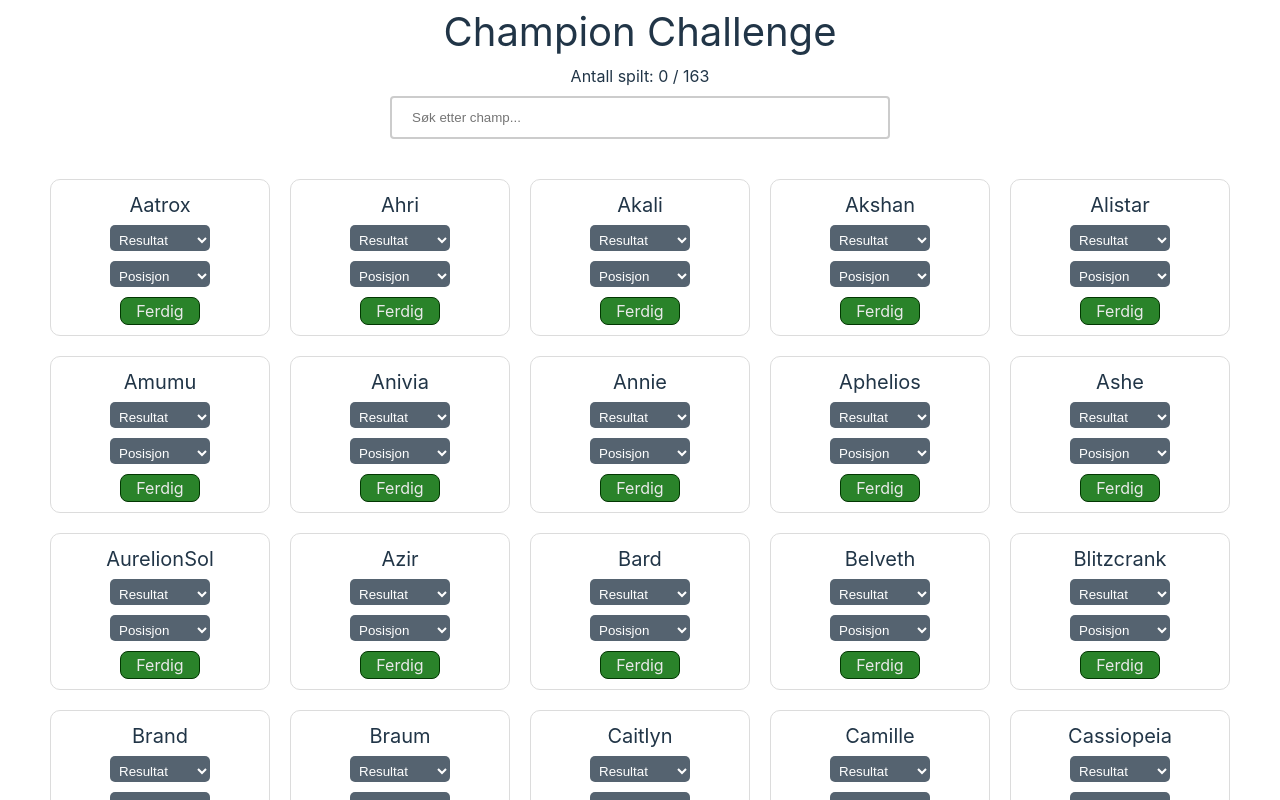
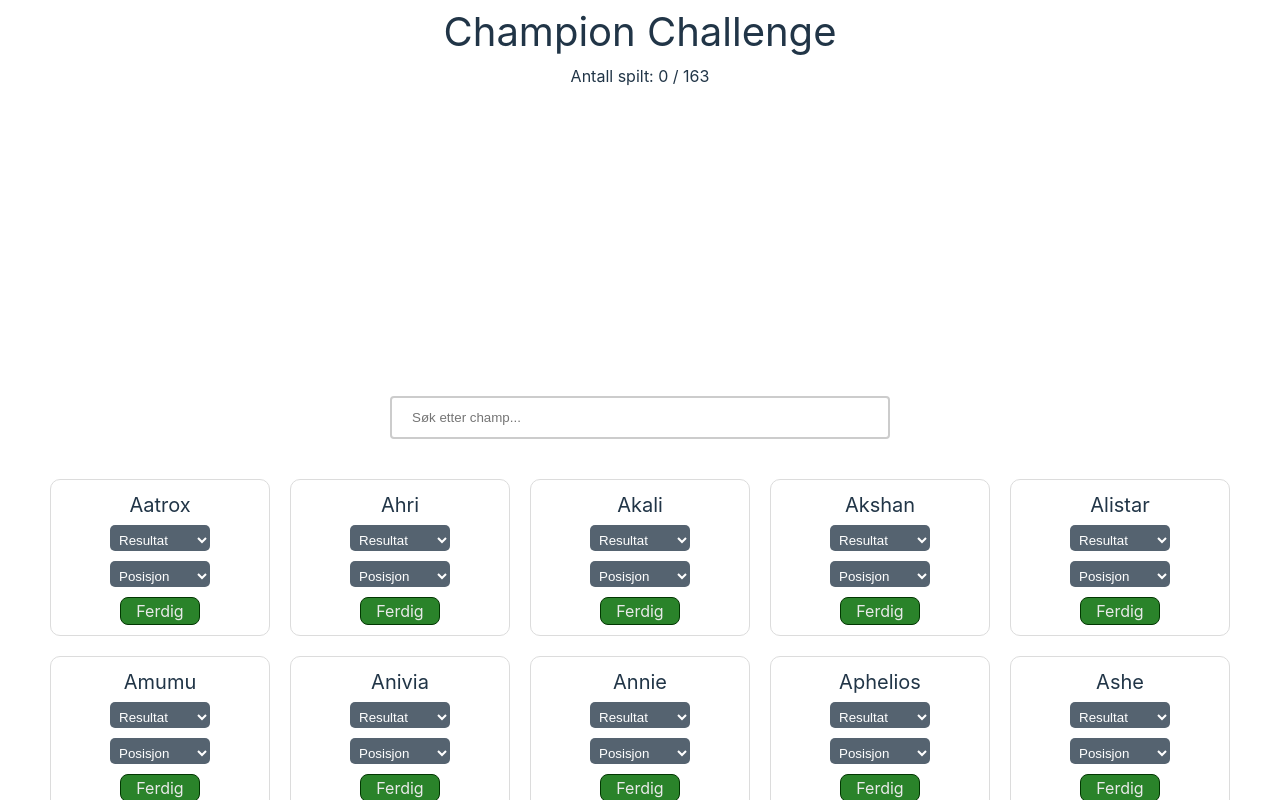
Before and after one commit to StigAkl/champion-challenge, a React (Vite) app: page / in a window 1280 px wide. Shown: the top 800 px of the page. Built offline with nearby package versions, Linux system fonts and the light colour scheme.

Commit message:
pie chart

```diff
--- a/package.json
+++ b/package.json
@@ -13,7 +13,8 @@
   },
   "dependencies": {
     "react": "^18.2.0",
-    "react-dom": "^18.2.0"
+    "react-dom": "^18.2.0",
+    "react-minimal-pie-chart": "^8.4.0"
   },
   "devDependencies": {
     "@types/react": "^18.0.37",
@@ -24,7 +25,7 @@
     "eslint": "^8.38.0",
     "eslint-plugin-react-hooks": "^4.6.0",
     "eslint-plugin-react-refresh": "^0.3.4",
-    "gh-pages": "^5.0.0",
+    "gh-pages": "^3.0.0",
     "typescript": "^5.0.2",
     "vite": "^4.3.9"
   }
--- a/src/App.css
+++ b/src/App.css
@@ -36,3 +36,11 @@
   width: 100%;
   max-width: 1200px;
 }
+
+.positionDiagram {
+  text-align: center;
+  height: 300px;
+  width: 300px;
+  margin-bottom: 0;
+  margin-top: 0;
+}
--- a/src/App.tsx
+++ b/src/App.tsx
@@ -2,9 +2,11 @@
 import './App.css'
 import compiled from './data/compiled.json';
 import ChampionCard from './Components/ChampionCard/ChampionCard';
+import { PieChart } from 'react-minimal-pie-chart';
 
 export type Result = "win" | "loss";
 export type Position = "top" | "jungle" | "mid" | "bot" | "support";
+
 export interface Champion {
   id: string;
   name: string;
@@ -12,6 +14,7 @@
   result?: Result;
   position?: Position;
 }
+
 
 const App = () => {
   const [search, setSearch] = useState('');
@@ -40,10 +43,34 @@
     />
   ));
 
+  const pieData = getPiechartData(champions);
   return (
     <>
       <h1>Champion Challenge</h1>
       <p>Antall spilt: {playerCounter} / {compiled.length}</p>
+      <div className="positionDiagram">
+        <PieChart
+          data={pieData}
+          radius={30}
+          lineWidth={100}
+          label={({ dataEntry }) => dataEntry.title}
+          labelStyle={(index) => {
+            if (pieData[index].value > 0) {
+              return {
+                fontSize: '5px',
+                fontFamily: 'sans-serif',
+              }
+            } else {
+              return {
+                fontSize: '0px'
+              }
+            }
+          }}
+          labelPosition={60}
+          segmentsStyle={{ transition: 'stroke .3s', cursor: 'pointer' }}
+          animate
+        />
+      </div>
       <input type="text" className="search" value={search} onChange={(e) => setSearch(e.target.value.toLowerCase())} placeholder="Søk etter champ..." />
       <div className="cardContainer">
         {cardList}
@@ -52,4 +79,29 @@
   )
 }
 
+const getPiechartData = (champions: Champion[]) => {
+  const data = {
+    "top": 0,
+    "jungle": 0,
+    "mid": 0,
+    "bot": 0,
+    "support": 0
+  };
+
+  champions.forEach((champion) => {
+    if (champion.position) {
+      data[champion.position]++;
+    }
+  })
+
+  const pieData = [
+    { title: 'Top', value: data["top"], color: '#E38627' },
+    { title: 'Jungle', value: data["jungle"], color: '#C13C37' },
+    { title: 'Mid', value: data["mid"], color: '#18a459' },
+    { title: 'Bot', value: data["bot"], color: '#2b389c' },
+    { title: 'Support', value: data["support"], color: '#9a32a7' },
+  ];
+
+  return pieData;
+}
 export default App
```
Also changed, not shown: 1 other file (tests, documents, lock files or other folders).
